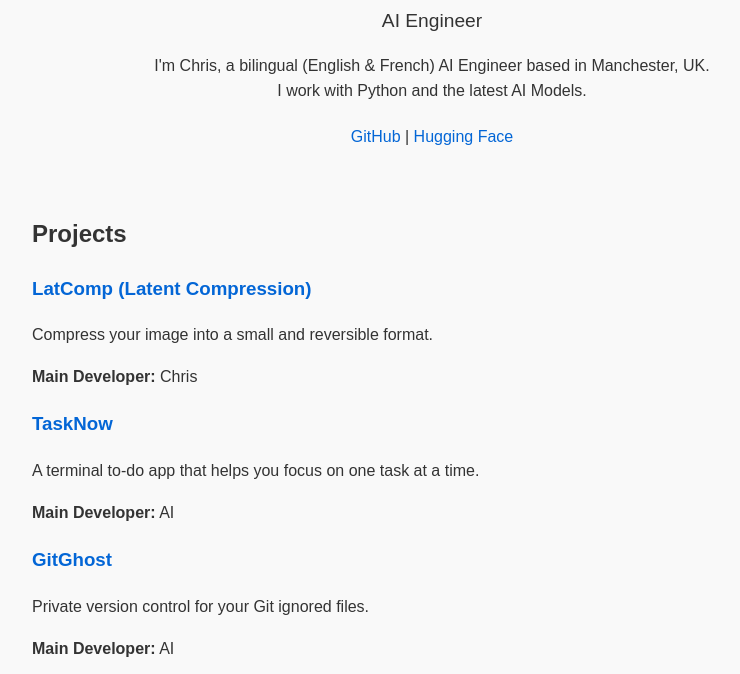
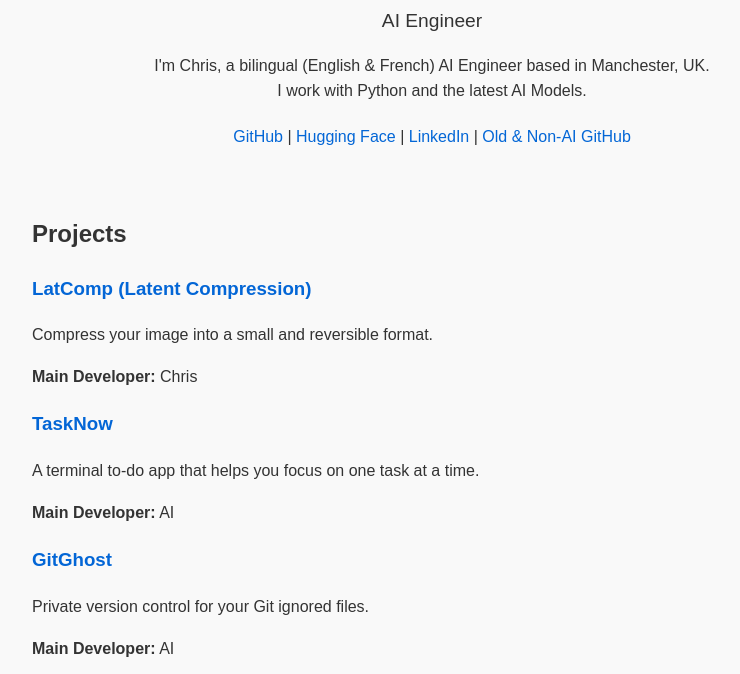
Before and after one commit to decodingchris/decodingchris.github.io, a plain HTML site: page index.html in a window 1280 px wide. Shown: the part 126-800 px from the top of the page, without its empty margins (208-948 px from the left). Drawn offline with Linux system fonts and the light colour scheme.

Commit message:
added linkedin and old github profile

```diff
--- a/index.html
+++ b/index.html
@@ -84,6 +84,20 @@
             target="_blank"
             rel="noopener noreferrer"
             >Hugging Face</a
+          >
+          |
+          <a
+            href="https://www.linkedin.com/in/decodingchris/"
+            target="_blank"
+            rel="noopener noreferrer"
+            >LinkedIn</a
+          >
+          |
+          <a
+            href="https://github.com/cmakoumbou"
+            target="_blank"
+            rel="noopener noreferrer"
+            >Old & Non-AI GitHub</a
           >
         </p>
       </header>
```
